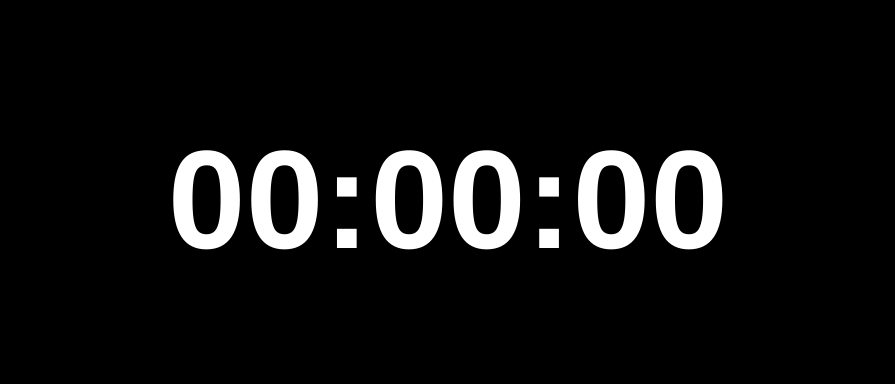
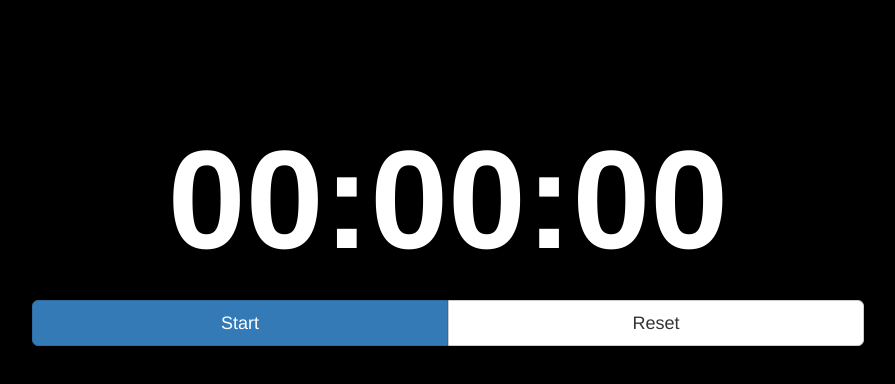
Before and after one commit to msanatan/react-stopwatch, a React (Create React App) app: page / in a window 1280 px wide. Shown: the top 384 px of the page, without its empty margins (192-1087 px from the left). Built offline with nearby package versions, Linux system fonts and the light colour scheme.

Commit message:
Add control buttons to stopwatch Use bootstrap's button group to justify start/reset button. Note that because of current bootstrap bugs, justified buttons require that each button be wrapped in their own button group to ensure the CSS is passed down correctly.

```diff
--- a/src/Timer.js
+++ b/src/Timer.js
@@ -1,5 +1,5 @@
 import React, { Component } from 'react';
-import { Form, ControlLabel } from 'react-bootstrap';
+import { Form, ControlLabel, Button, ButtonGroup } from 'react-bootstrap';
 import './Timer.css';
 
 const Separator = () => {
@@ -21,14 +21,22 @@ class Timer extends Component {
       <div className='Timer'>
         <div className='Timer-display'>
           <Form inline className='Timer-display-form'>
-              <ControlLabel className='Timer-number'>{this.leadingZero(this.state.hours)}</ControlLabel>
-              <Separator />
-              <ControlLabel className='Timer-number'>{this.leadingZero(this.state.minutes)}</ControlLabel>
-              <Separator />
-              <ControlLabel className='Timer-number'>{this.leadingZero(this.state.seconds)}</ControlLabel>
+            <ControlLabel className='Timer-number'>{this.leadingZero(this.state.hours)}</ControlLabel>
+            <Separator />
+            <ControlLabel className='Timer-number'>{this.leadingZero(this.state.minutes)}</ControlLabel>
+            <Separator />
+            <ControlLabel className='Timer-number'>{this.leadingZero(this.state.seconds)}</ControlLabel>
           </Form>
         </div>
         <div className='Timer-buttons'>
+          <ButtonGroup justified>
+            <ButtonGroup className='Timer-button-group'>
+              <Button bsStyle='primary' bsSize='large' block className='Timer-button'>Start</Button>
+            </ButtonGroup>
+            <ButtonGroup className='Timer-button-group'>
+              <Button bsSize='large' block className='Timer-button'>Reset</Button>
+            </ButtonGroup>
+          </ButtonGroup>
         </div>
       </div>
     );
```
